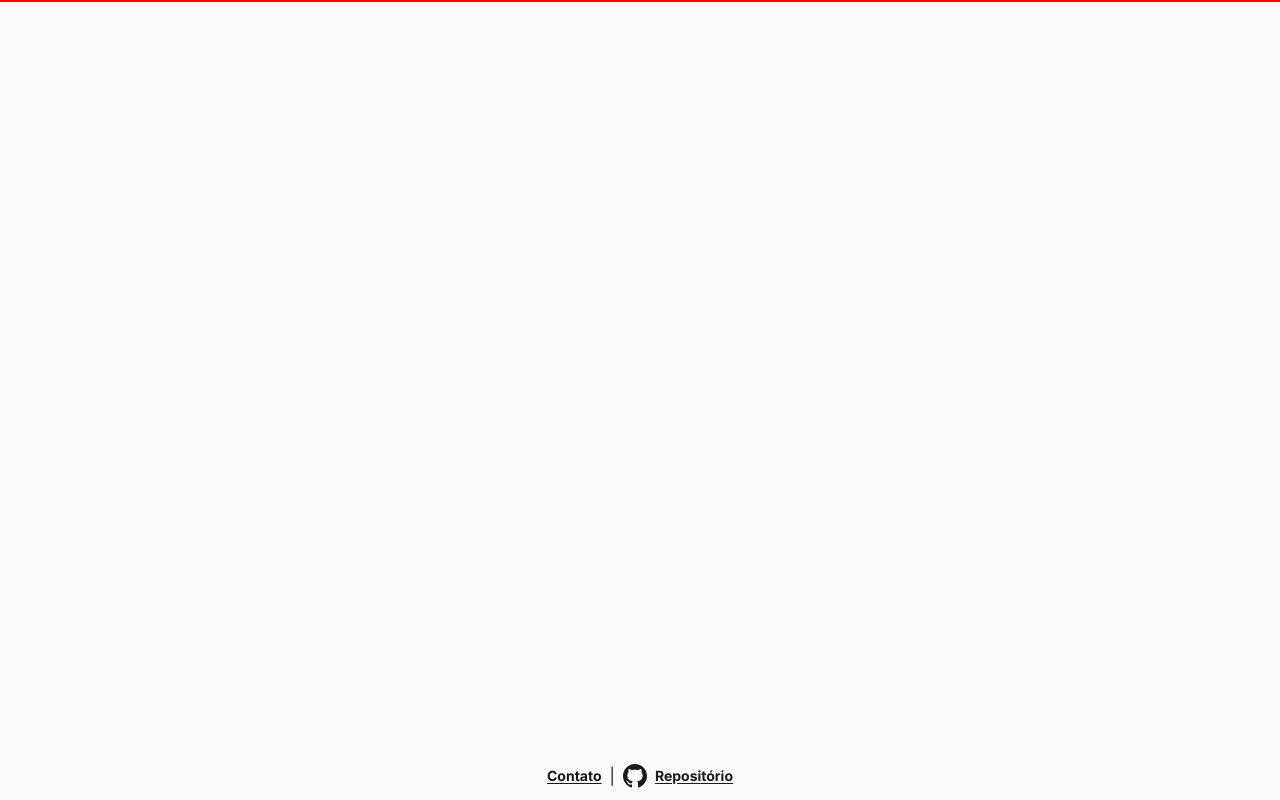
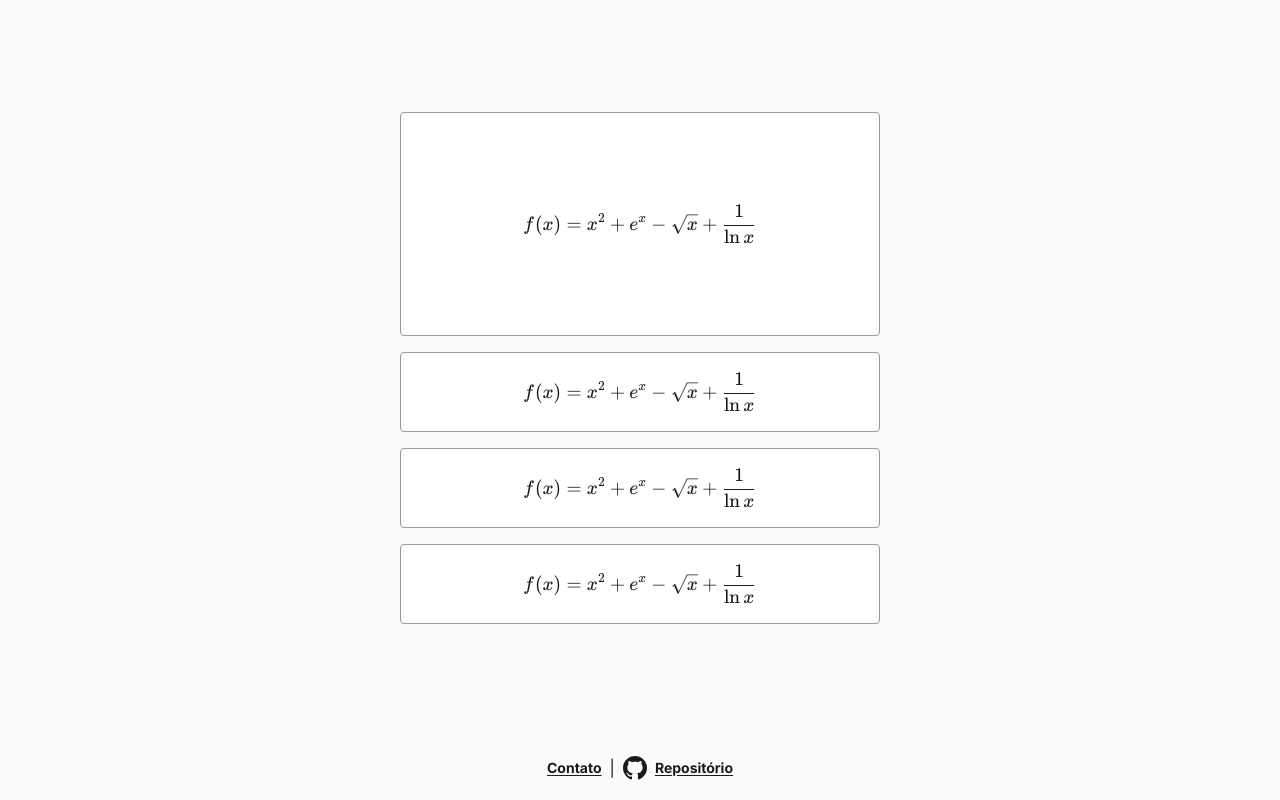
Before and after one commit to mcavalcantes/derivaquiz, a React (Vite) app: page / in a window 1280 px wide. Built offline with nearby package versions, Linux system fonts and the light colour scheme.

Commit message:
built the minimal interface

```diff
--- a/src/App.tsx
+++ b/src/App.tsx
@@ -1,14 +1,20 @@
+import { Display } from "./components/Display";
+import { Answer } from "./components/Answer";
 import { Github } from "./icons/iconmonstr/Github";
 
 export function App() {
   return (
-    <div className="min-h-screen flex flex-col">
+    <div className="min-h-screen flex flex-col justify-between">
       <header></header>
-      <main className="debug px-8">
-        {/* display */}
-        {/* div c/ 3 answers */}
+      <main className="flex flex-col gap-4 px-8 md:px-40 xl:px-100">
+        <Display expression="\displaystyle{f(x) = x^2 + e^x - \sqrt{x}} + \frac{1}{\ln{x}}" />
+        <div className="grid gap-4">
+          <Answer expression="\displaystyle{f(x) = x^2 + e^x - \sqrt{x}} + \frac{1}{\ln{x}}" />
+          <Answer expression="\displaystyle{f(x) = x^2 + e^x - \sqrt{x}} + \frac{1}{\ln{x}}" />
+          <Answer expression="\displaystyle{f(x) = x^2 + e^x - \sqrt{x}} + \frac{1}{\ln{x}}" />
+        </div>
       </main>
-      <footer className="h-12 mt-auto select-none flex items-center justify-center gap-2">
+      <footer className="h-16 select-none flex items-center justify-center gap-2">
         <a
           href="mailto:matheuscavalcantes.mc@gmail.com"
           className="font-semibold text-sm underline underline-offset-2"
--- /dev/null
+++ b/src/components/Answer.tsx
@@ -0,0 +1,22 @@
+import { useEffect, useRef } from "react";
+import katex from "katex";
+import "katex/dist/katex.min.css";
+
+export function Answer({ expression }: { expression?: string }) {
+  if (!expression) {
+    throw new Error();
+  }
+
+  const answerRef = useRef<HTMLButtonElement>(null);
+
+  useEffect(() => {
+    katex.render(expression, answerRef.current as HTMLButtonElement);
+  }, [expression]);
+
+  return (
+    <button ref={answerRef} className="
+      select-none cursor-pointer bg-white h-20 flex items-center justify-center
+      border rounded border-[var(--border)] outline-none hover:ring ring-[var(--border)] transition
+    "/>
+  );
+}
--- /dev/null
+++ b/src/components/Display.tsx
@@ -0,0 +1,21 @@
+import { useEffect, useRef } from "react";
+import katex from "katex";
+import "katex/dist/katex.min.css";
+
+export function Display({ expression }: { expression?: string }) {
+  if (!expression) {
+    throw new Error();
+  }
+
+  const displayRef = useRef<HTMLDivElement>(null);
+
+  useEffect(() => {
+    katex.render(expression, displayRef.current as HTMLDivElement);
+  }, [expression]);
+
+  return (
+    <div ref={displayRef} className="
+      select-none bg-white h-56 flex items-center justify-center border rounded border-[var(--border)]
+    "/>
+  );
+}
--- a/src/index.css
+++ b/src/index.css
@@ -3,6 +3,7 @@
 :root {
   --background: #fafafa;
   --text: #1a1a1a;
+  --border: #999999;
 
   font-synthesis: none;
   text-rendering: optimizeLegibility;
```
